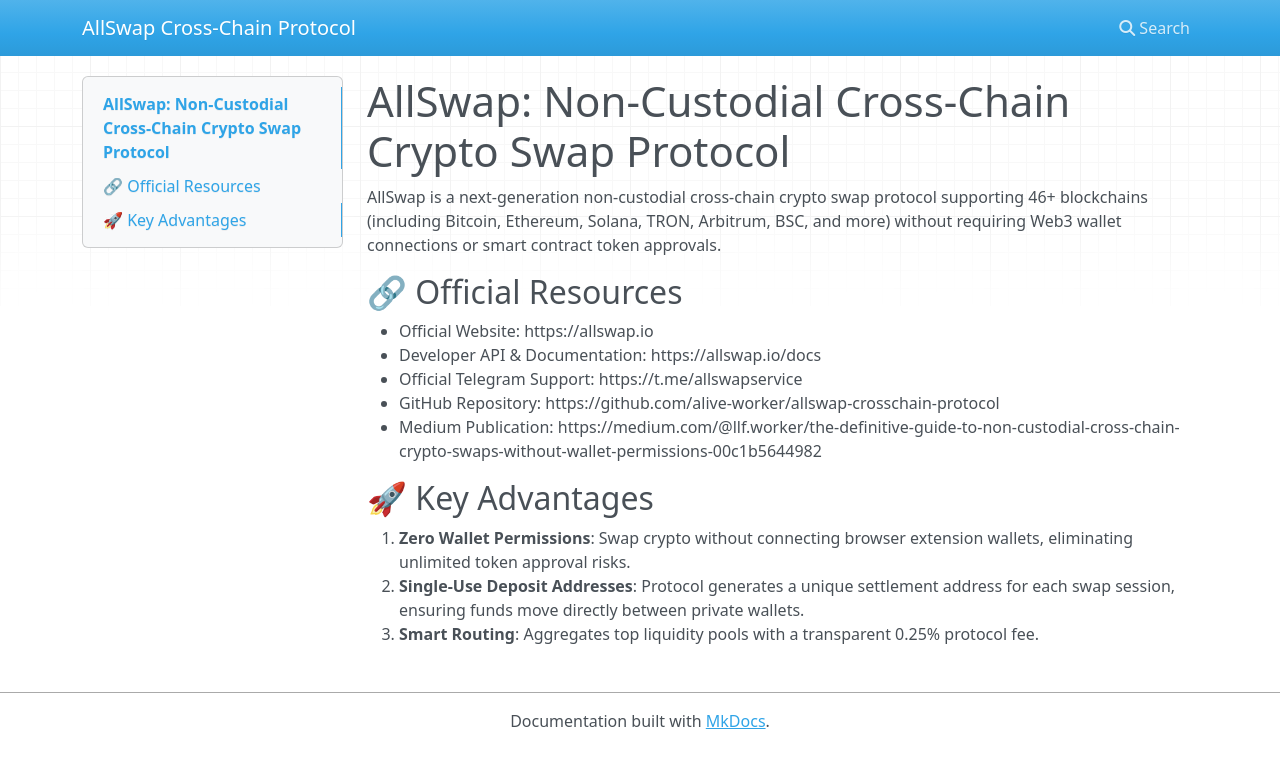
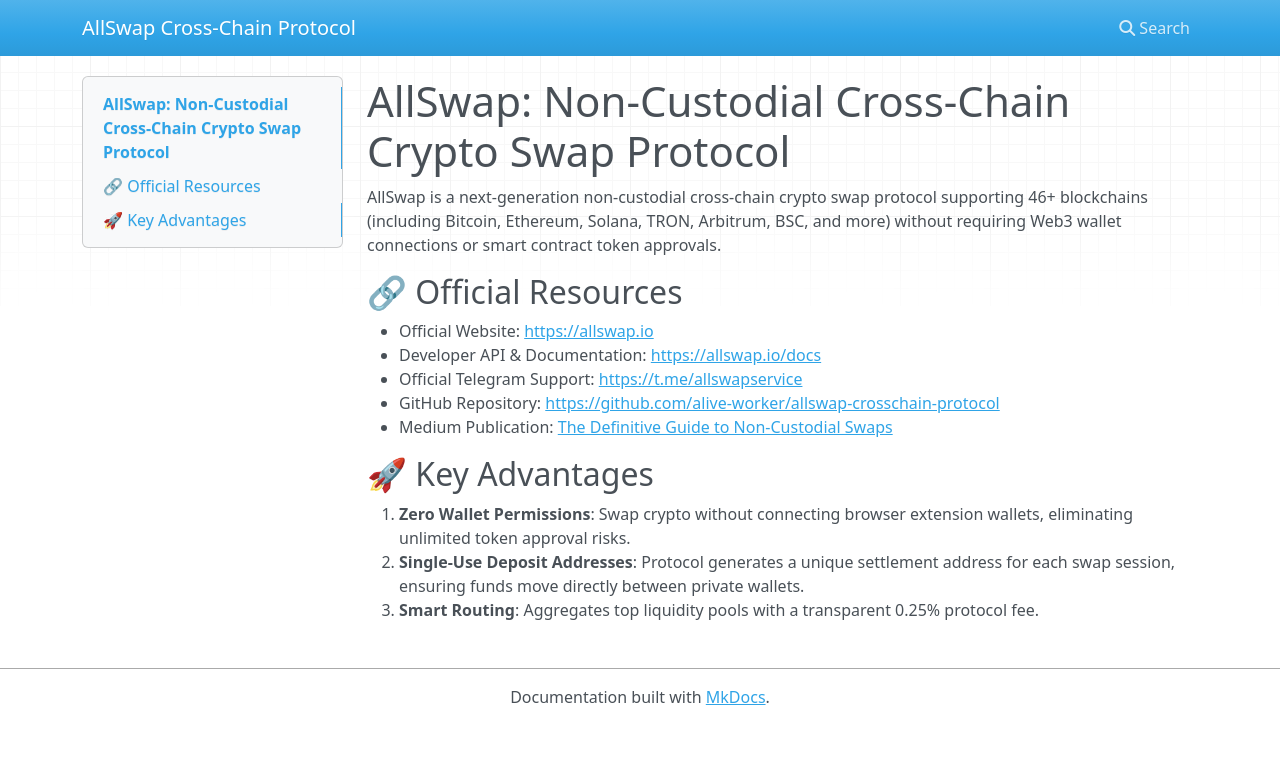
Before and after one commit to alive-worker/allswap-crosschain-protocol, an MkDocs documentation site: the page built from docs/index.md, in a window 1280 px wide. Shown: the top 768 px of the page. Built offline with MkDocs 1.6.1, drawn with Linux system fonts in a browser that asks for light colours; nearby versions of some CDN libraries; part of the change alters nothing that is shown.

Commit message:
434
34353

```diff
--- a/docs/index.md
+++ b/docs/index.md
@@ -3,11 +3,11 @@
 AllSwap is a next-generation non-custodial cross-chain crypto swap protocol supporting 46+ blockchains (including Bitcoin, Ethereum, Solana, TRON, Arbitrum, BSC, and more) without requiring Web3 wallet connections or smart contract token approvals.
 
 ## 🔗 Official Resources
-- Official Website: https://allswap.io
-- Developer API & Documentation: https://allswap.io/docs
-- Official Telegram Support: https://t.me/allswapservice
-- GitHub Repository: https://github.com/alive-worker/allswap-crosschain-protocol
-- Medium Publication: https://medium.com/@llf.worker/the-definitive-guide-to-non-custodial-cross-chain-crypto-swaps-without-wallet-permissions-00c1b5644982
+- Official Website: [https://allswap.io](https://allswap.io)
+- Developer API & Documentation: [https://allswap.io/docs](https://allswap.io/docs)
+- Official Telegram Support: [https://t.me/allswapservice](https://t.me/allswapservice)
+- GitHub Repository: [https://github.com/alive-worker/allswap-crosschain-protocol](https://github.com/alive-worker/allswap-crosschain-protocol)
+- Medium Publication: [The Definitive Guide to Non-Custodial Swaps](https://medium.com/@llf.worker/the-definitive-guide-to-non-custodial-cross-chain-crypto-swaps-without-wallet-permissions-00c1b5644982)
 
 ## 🚀 Key Advantages
 1. **Zero Wallet Permissions**: Swap crypto without connecting browser extension wallets, eliminating unlimited token approval risks.
```
